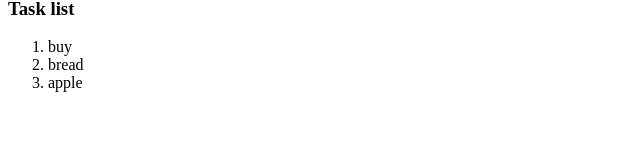
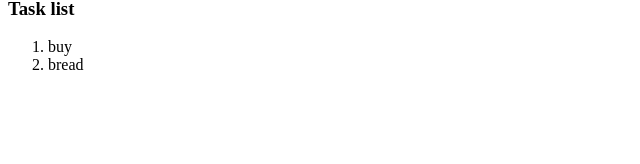
Before and after one commit to BlackPuma9/ReactTodoList, a React (Create React App) app: page / in a window 1280 px wide. Shown: the part 122-286 px from the top of the page, without its empty margins (0-640 px from the left). Built offline with nearby package versions, Linux system fonts and the light colour scheme.

Commit message:
updated tasks to object

```diff
--- a/src/App.js
+++ b/src/App.js
@@ -2,14 +2,26 @@ import React, { useState } from "react";
 
 function App() {
   const [value, setValue] = useState('')
-  const [tasks, setTasks] = useState(['buy', 'bread', 'apple'])
+  const [tasks, setTasks] = useState([
+    {
+      name: 'buy',
+      isComplited: false
+    },
+    {
+      name: 'bread',
+      isComplited: false
+    }
+  ])
 
   const eventEnterHandler = (event) => {
     setValue(event.target.value)
   }
 
   const eventHadler = () => {
-    setTasks([...tasks, value])
+    if (value.length !== 0) {
+      setTasks([...tasks, { name: value, isComplited: false }])
+      setValue('')
+    }
   }
 
   return (
@@ -24,7 +36,7 @@ function App() {
           <button onClick={eventHadler}>Submit</button>
         <h3>Task list</h3>
           <ol>
-            {tasks.map((task, index) => <li key={index}>{task}</li>)}
+            {tasks.map((task, index) => <li key={index}>{task.name}</li>)}
           </ol>
       </div>
     );
```
